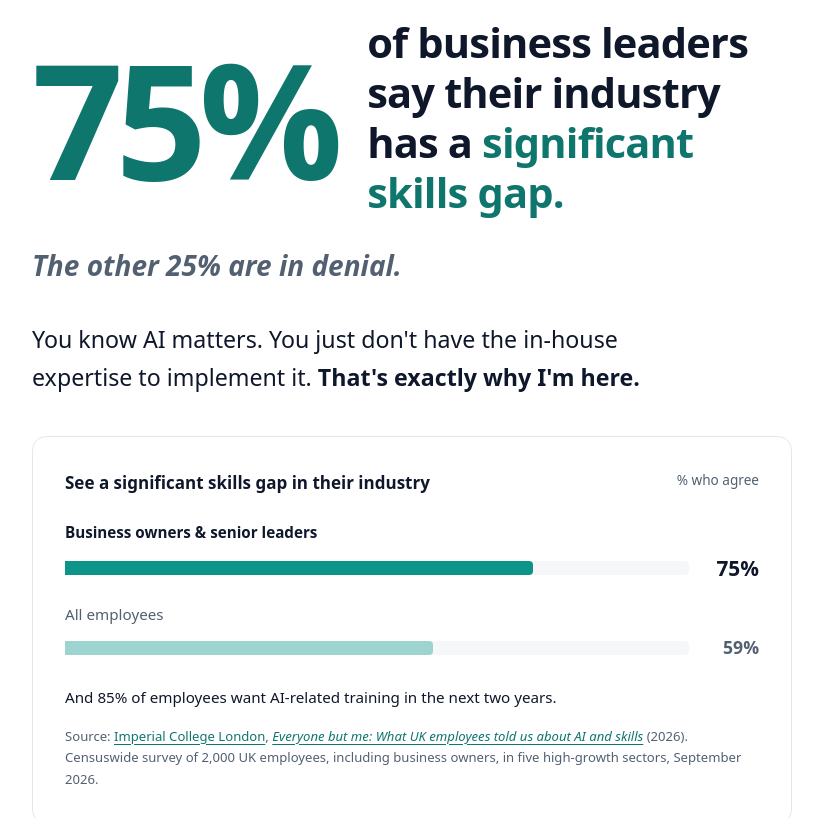
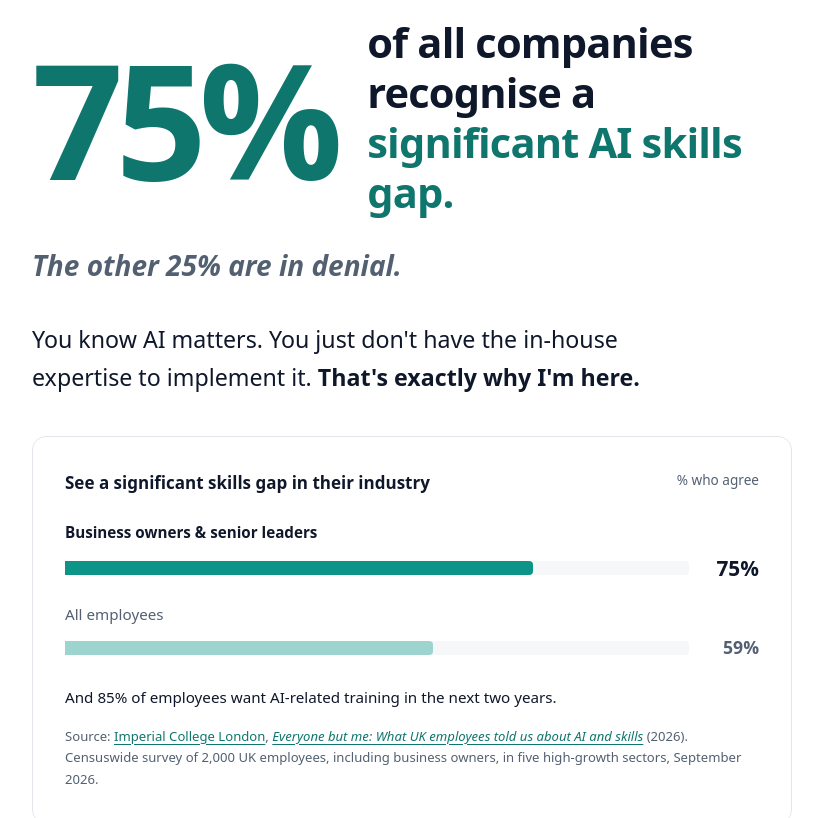
Before and after one commit to toby-gardner-ai/enable-ws, an Astro site: page / in a window 1280 px wide. Shown: the part 1408-2226 px from the top of the page, without its empty margins (68-891 px from the left). Built offline with nearby package versions, Linux system fonts and the light colour scheme; Astro itself is replaced by a stand-in of ours.

Commit message:
Use 'all companies recognise a significant AI skills gap' headline
Co-Authored-By: Claude Opus 5.5 <noreply@anthropic.com>
Claude-Session: https://claude.ai/code/session_01RDg34Vmcd3vzaqtJMEbvKk

```diff
--- a/src/components/SkillsGap.astro
+++ b/src/components/SkillsGap.astro
@@ -18,7 +18,7 @@ const bars = [
     <div class="hero-stat">
       <p class="big" aria-hidden="true">75%</p>
       <h2 class="statement">
-        <span class="sr-only">75% </span>of business leaders say their industry has a <span class="hl">significant skills gap.</span>
+        <span class="sr-only">75% </span>of all companies recognise a <span class="hl">significant AI skills gap.</span>
       </h2>
     </div>
 
```
